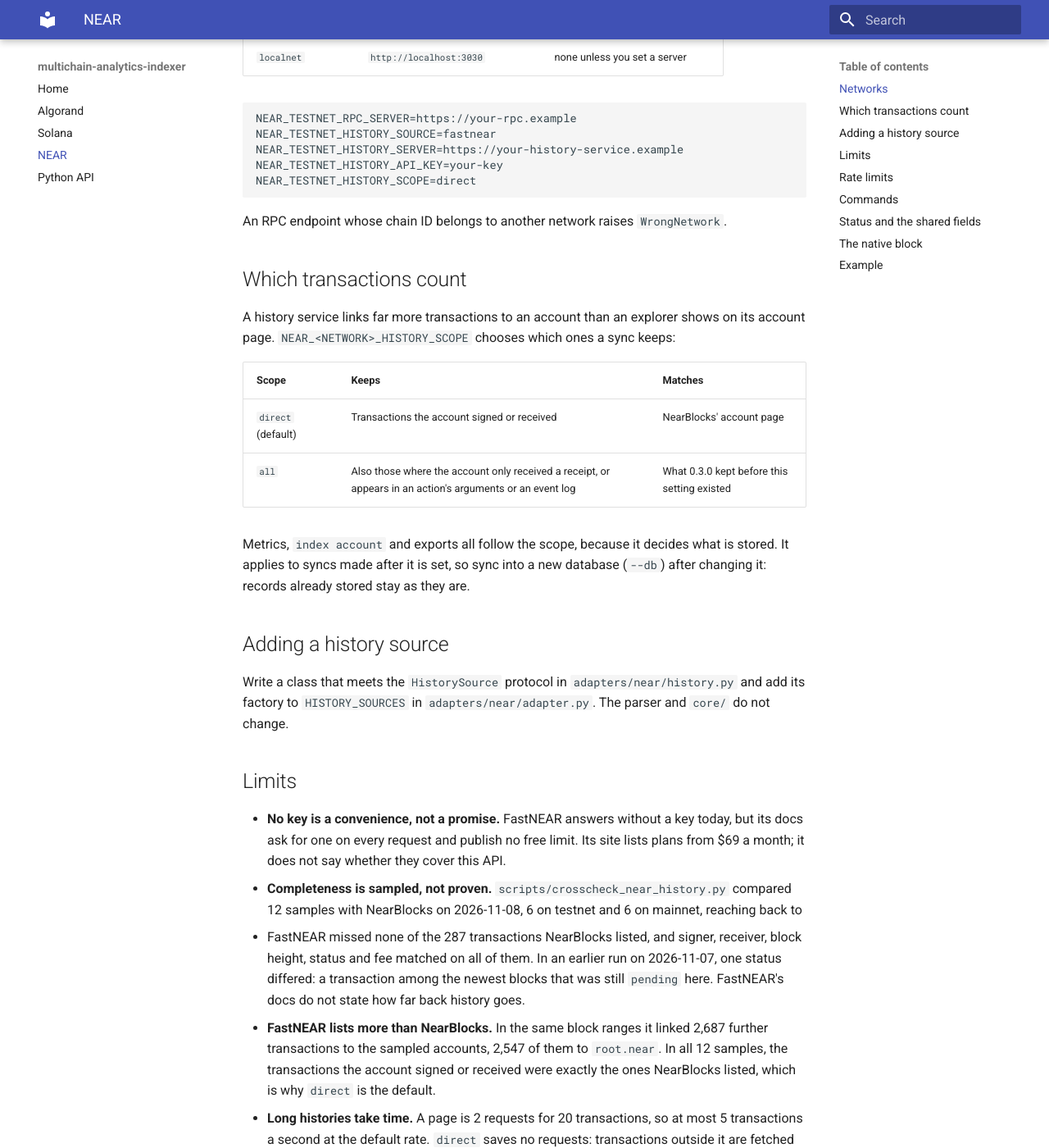
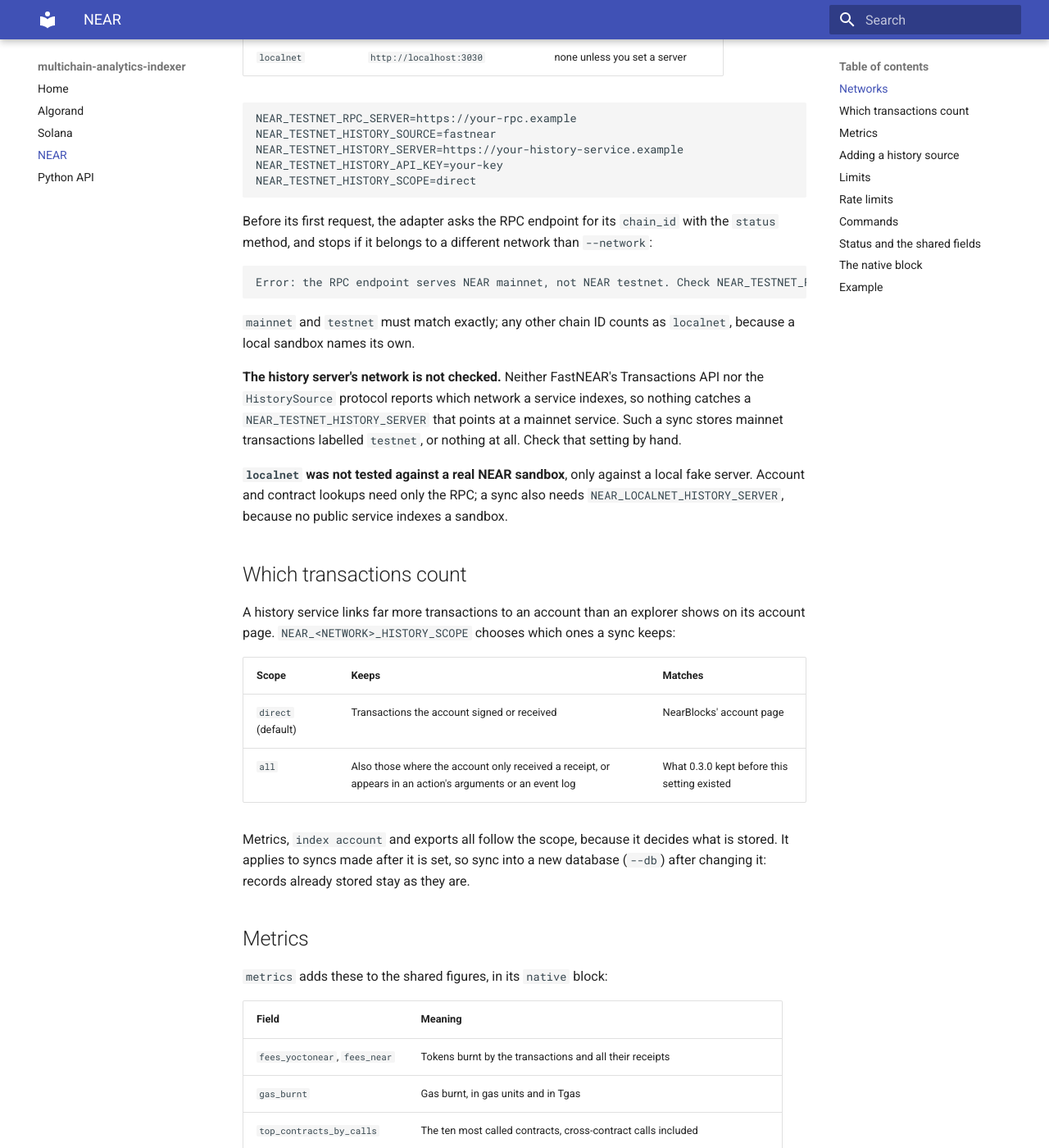
Before and after one commit to majidali32ms-lang/multichain-analytics-indexer, an MkDocs documentation site: the page built from docs/chains/near.md, in a window 1280 px wide and 1400 px high, scrolled down 437 px. Shown: the whole window at 82% size. Built offline with MkDocs 1.6.1 and Material for MkDocs 9.7.7, drawn with Linux system fonts in a browser that asks for light colours; some of the changed text lies outside the part shown.

Commit message:
Explain the NEAR network checks, the untested sandbox and how metrics follow the sync scope

````diff
--- a/docs/chains/near.md
+++ b/docs/chains/near.md
@@ -20,7 +20,24 @@ NEAR_TESTNET_HISTORY_API_KEY=your-key
 NEAR_TESTNET_HISTORY_SCOPE=direct
 ```
 
-An RPC endpoint whose chain ID belongs to another network raises `WrongNetwork`.
+Before its first request, the adapter asks the RPC endpoint for its `chain_id` with the
+`status` method, and stops if it belongs to a different network than `--network`:
+
+```text
+Error: the RPC endpoint serves NEAR mainnet, not NEAR testnet. Check NEAR_TESTNET_RPC_SERVER.
+```
+
+`mainnet` and `testnet` must match exactly; any other chain ID counts as `localnet`, because
+a local sandbox names its own.
+
+**The history server's network is not checked.** Neither FastNEAR's Transactions API nor the
+`HistorySource` protocol reports which network a service indexes, so nothing catches a
+`NEAR_TESTNET_HISTORY_SERVER` that points at a mainnet service. Such a sync stores mainnet
+transactions labelled `testnet`, or nothing at all. Check that setting by hand.
+
+**`localnet` was not tested against a real NEAR sandbox**, only against a local fake server.
+Account and contract lookups need only the RPC; a sync also needs
+`NEAR_LOCALNET_HISTORY_SERVER`, because no public service indexes a sandbox.
 
 ## Which transactions count
 
@@ -35,6 +52,33 @@ account page. `NEAR_<NETWORK>_HISTORY_SCOPE` chooses which ones a sync keeps:
 Metrics, `index account` and exports all follow the scope, because it decides what is
 stored. It applies to syncs made after it is set, so sync into a new database (`--db`) after
 changing it: records already stored stay as they are.
+
+## Metrics
+
+`metrics` adds these to the shared figures, in its `native` block:
+
+| Field | Meaning |
+|---|---|
+| `fees_yoctonear`, `fees_near` | Tokens burnt by the transactions and all their receipts |
+| `gas_burnt` | Gas burnt, in gas units and in Tgas |
+| `top_contracts_by_calls` | The ten most called contracts, cross-contract calls included |
+| `function_calls_by_method` | The ten most called methods |
+| `receipts` | Receipts that succeeded and failed, without the refunds the protocol sends |
+
+Metrics read the transactions that syncs have stored. They have no scope switch of their
+own: they count whatever `NEAR_<NETWORK>_HISTORY_SCOPE` the syncs used, so by default the
+transactions an account signed or received, as NearBlocks counts them. To compare that with
+the full set, sync the same account into a second database with `all`:
+
+```bash
+multichain-indexer --chain near --db direct.db sync <account-id>
+```
+
+```bash
+NEAR_TESTNET_HISTORY_SCOPE=all multichain-indexer --chain near --db all.db sync <account-id>
+```
+
+Then run `metrics --account <account-id>` against each `--db`.
 
 ## Adding a history source
 
@@ -62,11 +106,12 @@ change.
   outside it are fetched before they are left out.
 - **Shards are on accounts only.** FastNEAR's transaction data has no shard. An account's
   shard is worked out from the current layout, so it says nothing about past transactions.
-- **The network check covers the RPC only.** Nothing confirms which network a configured
-  history server serves.
+- **The network check covers the RPC only.** A history server's network cannot be
+  checked; see [Networks](#networks).
 - **A record can stay pending.** Transactions in the last 300 blocks are fetched again on the
   next sync. One whose receipts take longer than that stays `pending`.
-- **Not tested on a real sandbox.** `localnet` was only tested against a local fake server.
+- **Not tested on a real sandbox.** `localnet` was only tested against a local fake
+  server.
 - **No token lookups.** A NEP-141 token is a contract, so `index contract` shows it, but its
   metadata is not read.
 
````
Also changed, not shown: README.md (+6 -2 lines).
